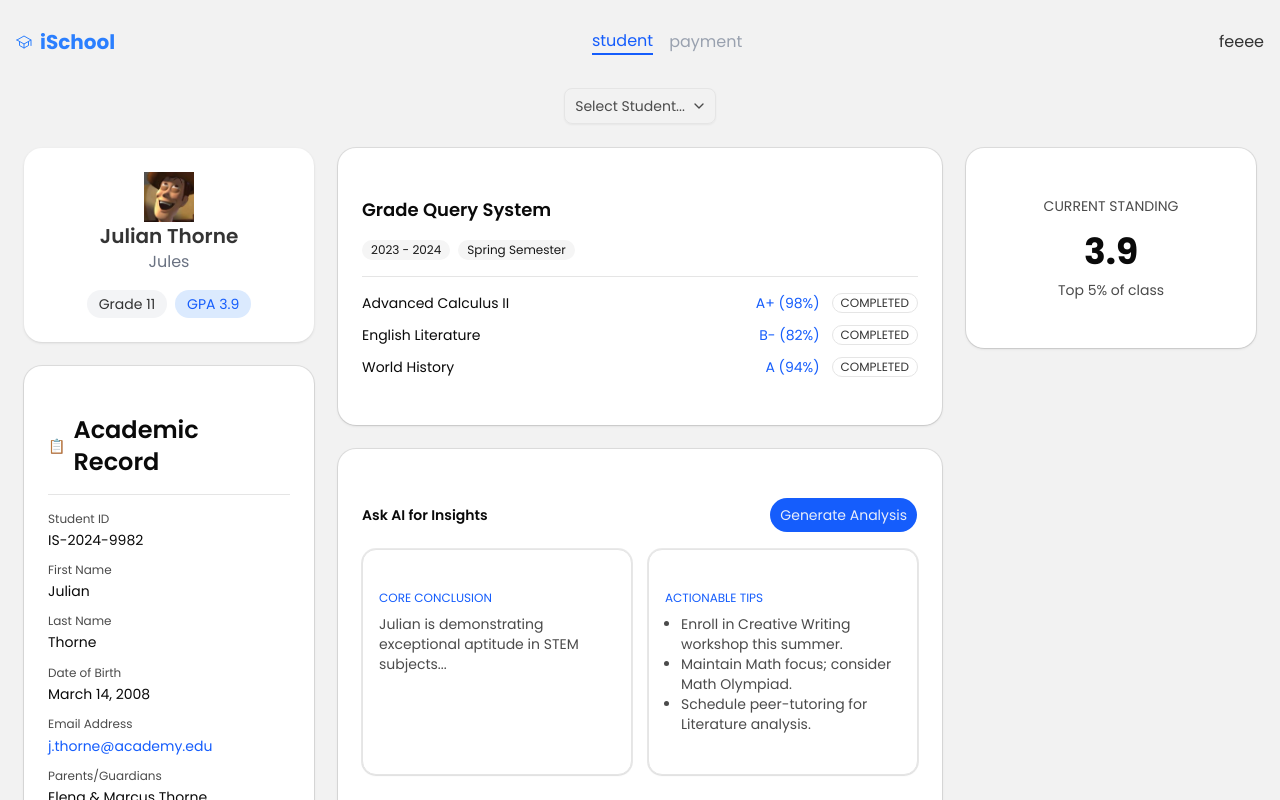
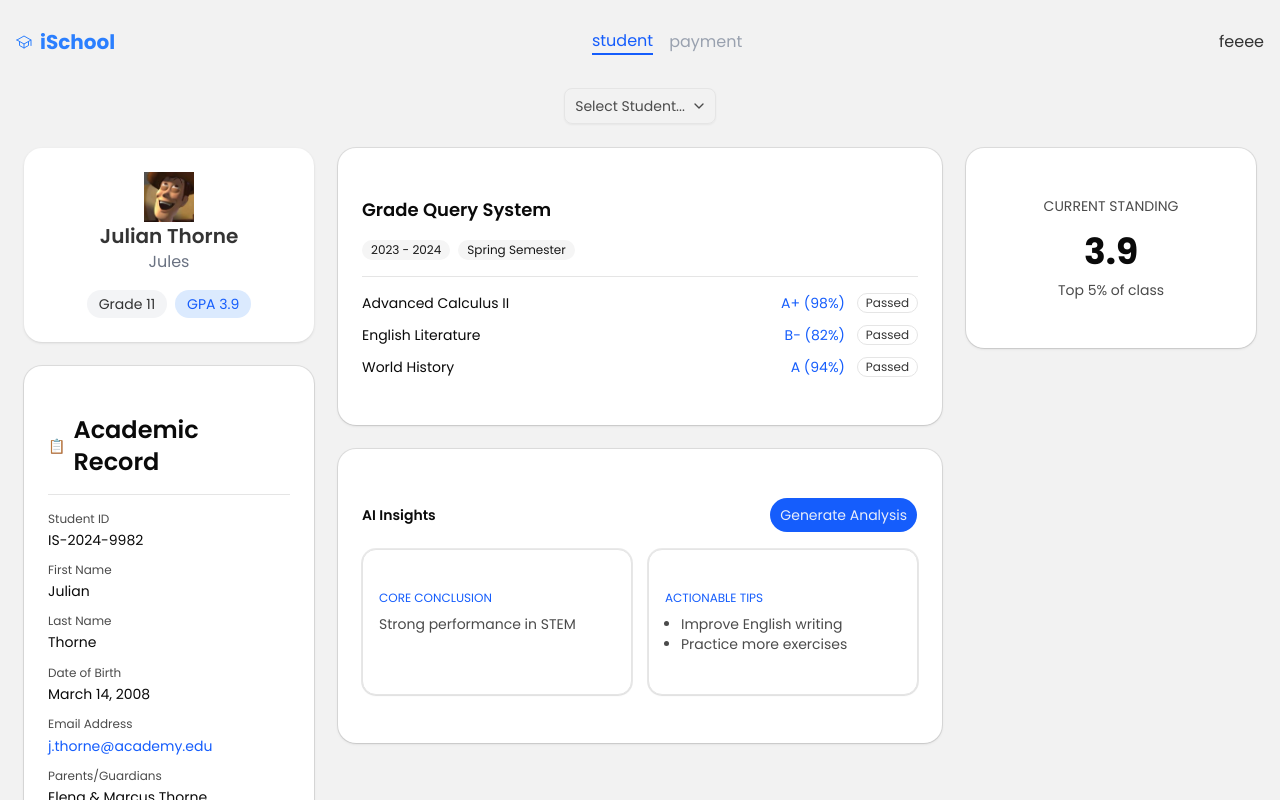
Before and after one commit to nicknasakt7/iSchool-Frontend, a Next.js app: page /parents/student-info in a window 1280 px wide. Shown: the top 800 px of the page. Built offline with nearby package versions, Linux system fonts and the light colour scheme.

Commit message:
Feature/profile student3 (#17)
* feat(profile):edit type props name in folder students-fronts

* feat(profile): edit file aiinstghtcard.tsx change type props

* feat(profile):edit folder student-info change page.tsx

* feat(mocks):change status before:complete after: passed

```diff
--- a/src/app/(main)/parents/student-info/page.tsx
+++ b/src/app/(main)/parents/student-info/page.tsx
@@ -46,7 +46,13 @@ export default function StudentsPage() {
         {/* 🟩 Middle */}
         <div className="col-span-6 space-y-6">
           <GradeQueryCard student={student} />
-          <AIInsightsCard student={student} />
+          <AIInsightsCard
+            student={student}
+            title="AI Insights"
+            tips={["Focus on weak subjects", "Keep consistency"]}
+            aiConclusion={["Strong performance in STEM"]}
+            aiTips={["Improve English writing", "Practice more exercises"]}
+          />
         </div>
 
         {/* 🟥 Right */}
--- a/src/components/features/students-fronts/AcademicRecordCard.tsx
+++ b/src/components/features/students-fronts/AcademicRecordCard.tsx
@@ -5,11 +5,13 @@ import { Card, CardContent } from "@/components/ui/card";
 import { Separator } from "@/components/ui/separator";
 import Link from "next/link";
 
-type Props = {
+type AcademicRecordCardProps = {
   student: Student;
 };
 
-export default function AcademicRecordCard({ student }: Props) {
+export default function AcademicRecordCard({
+  student,
+}: AcademicRecordCardProps) {
   return (
     <Card className="rounded-2xl shadow-sm">
       <CardContent className="p-6 space-y-4">
--- a/src/components/features/students-fronts/AiInsightCard.tsx
+++ b/src/components/features/students-fronts/AiInsightCard.tsx
@@ -4,12 +4,24 @@ import { Card, CardContent } from "@/components/ui/card";
 import { Button } from "@/components/ui/button";
 import { Student } from "@/components/mocks/mock-student-types";
 
-export default function AIInsightsCard({ student }: { student: Student }) {
+type AIInsightsCardProps = {
+  student: Student;
+  title: string;
+  tips: string[];
+  aiConclusion: string[];
+  aiTips: string[];
+};
+
+export default function AIInsightsCard({
+  title,
+  aiConclusion,
+  aiTips,
+}: AIInsightsCardProps) {
   return (
     <Card className="rounded-2xl shadow-sm">
       <CardContent className="p-6 space-y-4">
         <div className="flex justify-between items-center">
-          <h3 className="font-semibold">Ask AI for Insights</h3>
+          <h3 className="font-semibold">{title}</h3>
 
           <Button>Generate Analysis</Button>
         </div>
@@ -19,9 +31,7 @@ export default function AIInsightsCard({ student }: { student: Student }) {
           <Card className="border">
             <CardContent className="p-4">
               <p className="text-xs text-blue-600 mb-2">CORE CONCLUSION</p>
-              <p className="text-sm text-muted-foreground">
-                {student.aiConclusion}
-              </p>
+              <p className="text-sm text-muted-foreground">{aiConclusion[0]}</p>
             </CardContent>
           </Card>
 
@@ -31,8 +41,8 @@ export default function AIInsightsCard({ student }: { student: Student }) {
               <p className="text-xs text-blue-600 mb-2">ACTIONABLE TIPS</p>
 
               <ul className="list-disc ml-4 text-sm text-muted-foreground">
-                {student.aiTips.map((tip, i) => (
-                  <li key={i}>{tip}</li>
+                {aiTips.map((tips, i) => (
+                  <li key={i}>{tips}</li>
                 ))}
               </ul>
             </CardContent>
--- a/src/components/features/students-fronts/GradeQueryCard.tsx
+++ b/src/components/features/students-fronts/GradeQueryCard.tsx
@@ -5,7 +5,11 @@ import { Badge } from "@/components/ui/badge";
 import { Card, CardContent } from "@/components/ui/card";
 import { Separator } from "@/components/ui/separator";
 
-export default function GradeQueryCard({ student }: { student: Student }) {
+type GradeQueryCardProps = {
+  student: Student;
+};
+
+export default function GradeQueryCard({ student }: GradeQueryCardProps) {
   return (
     <Card className="rounded-2xl shadow-sm">
       <CardContent className="p-6 space-y-4">
--- a/src/components/features/students-fronts/StandingCard.tsx
+++ b/src/components/features/students-fronts/StandingCard.tsx
@@ -3,7 +3,11 @@
 import { Student } from "@/components/mocks/mock-student-types";
 import { Card, CardContent } from "@/components/ui/card";
 
-export default function StandingCard({ student }: { student: Student }) {
+type StandingCardProps = {
+  student: Student;
+};
+
+export default function StandingCard({ student }: StandingCardProps) {
   return (
     <Card className="rounded-2xl shadow-sm">
       <CardContent className="p-6 text-center">
--- a/src/components/features/students-fronts/StudentprofileCard.tsx
+++ b/src/components/features/students-fronts/StudentprofileCard.tsx
@@ -1,7 +1,12 @@
 import { Student } from "@/components/mocks/mock-student-types";
 import Image from "next/image";
 
-export default function StudentProfileCard({ student }: { student: Student }) {
+type StudentProfileCardProps = {
+  student: Student;
+};
+export default function StudentProfileCard({
+  student,
+}: StudentProfileCardProps) {
   return (
     <div className="bg-white rounded-2xl p-6 shadow-sm">
       <div className="flex flex-col items-center text-center">
--- a/src/components/mocks/mock-student-data.tsx
+++ b/src/components/mocks/mock-student-data.tsx
@@ -19,10 +19,10 @@ export const mockStudent: Student = {
       name: "Advanced Calculus II",
       grade: "A+",
       score: 98,
-      status: "COMPLETED",
+      status: "Passed",
     },
-    { name: "English Literature", grade: "B-", score: 82, status: "COMPLETED" },
-    { name: "World History", grade: "A", score: 94, status: "COMPLETED" },
+    { name: "English Literature", grade: "B-", score: 82, status: "Passed" },
+    { name: "World History", grade: "A", score: 94, status: "Passed" },
   ],
 
   email: "j.thorne@academy.edu",
@@ -33,8 +33,9 @@ export const mockStudent: Student = {
 
   standingPercent: 5,
 
-  aiConclusion:
+  aiConclusion: [
     "Julian is demonstrating exceptional aptitude in STEM subjects...",
+  ],
 
   aiTips: [
     "Enroll in Creative Writing workshop this summer.",
--- a/src/components/mocks/mock-student-types.tsx
+++ b/src/components/mocks/mock-student-types.tsx
@@ -4,7 +4,7 @@ export type Subject = {
   name: string;
   grade: string;
   score: number;
-  status: "COMPLETED" | "IN_PROGRESS";
+  status: "Passed" | "Failed" | "In Progress";
 };
 
 export type Student = {
@@ -29,6 +29,6 @@ export type Student = {
 
   standingPercent: number;
 
-  aiConclusion: string;
+  aiConclusion: string[];
   aiTips: string[];
 };
```
